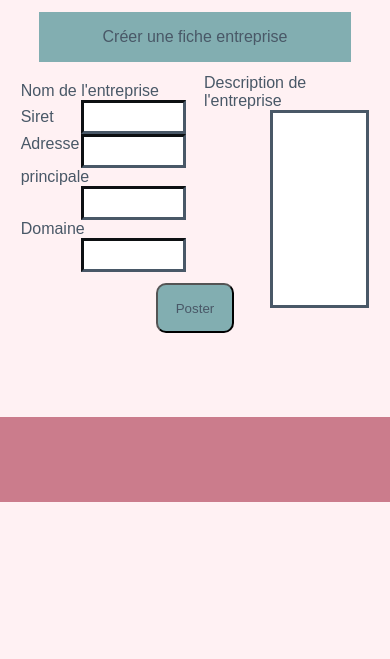
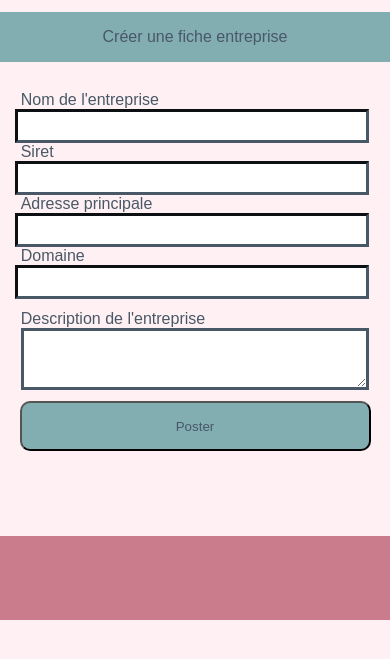
Before and after one commit to En0ri4n/Projet-Web, a PHP site: page /poster_entreprise.html in a window 390 px wide. Shown: the part 84-743 px from the top of the page. Run offline with PHP 8.4, Linux system fonts and the light colour scheme.

Commit message:
Update poster_entreprise.css
Ajout de responsive.
Les textes et les textbox sont placés de manière plus pratique.

```diff
--- a/styles/poster_entreprise.css
+++ b/styles/poster_entreprise.css
@@ -45,8 +45,6 @@ img{
     align-items: center;
     justify-content: center;
     height: 50px;
-    width:80%;
-    margin-left: 10%;
     margin-top : 3%;
     margin-bottom : 3%;
 }
@@ -57,6 +55,13 @@ img{
     margin-left: 3%;
     width: 94%;
 }
+
+@media (max-width: 800px) {
+    .box {
+      flex-direction: column;
+    }
+}
+
 .box2{
     padding-inline: 4px;
     margin-inline: 5px;
@@ -67,7 +72,7 @@ img{
 .input_box{
     float: right;
     clear: both;
-    width: 60%;
+    width: 100%;
     border-color: #495867;
     border-width: 3px;
     font-size: 1.5rem;
@@ -76,9 +81,9 @@ img{
 .input_box_long{
     float: right;
     box-sizing: border-box;
-    width: 60%;
+    width: 100%;
     height: 100%;
-    resize: none;
+    resize: vertical;
     border-color: #495867;
     border-width: 3px;
     font-size: 1.5rem;
@@ -92,9 +97,9 @@ img{
 .bouton{
     background-color:#82AEB1 ;
     color:#495867;
-    margin-left:40%;
+    margin-left: 5%;
+    width: 90%;
     height:50px;
-    width: 20%;
     align-items: center;
     border-radius: 10px;
 
```
